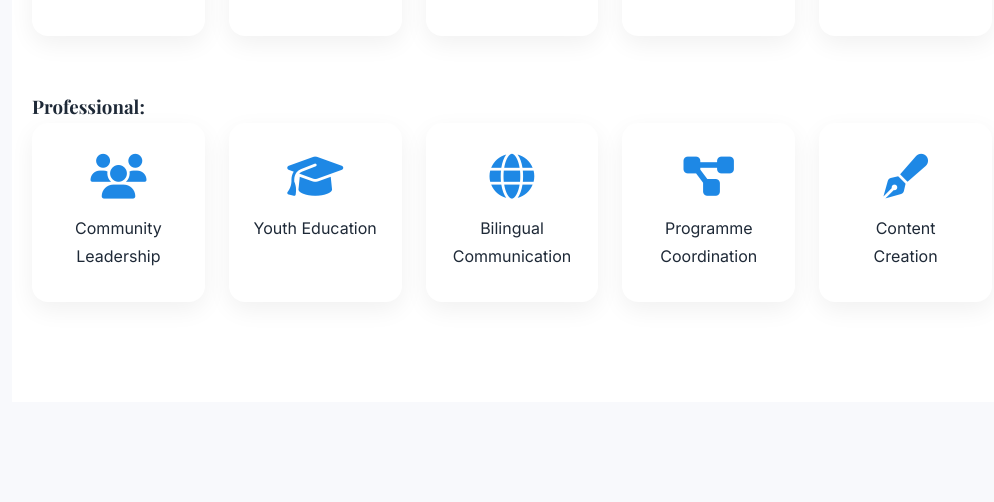
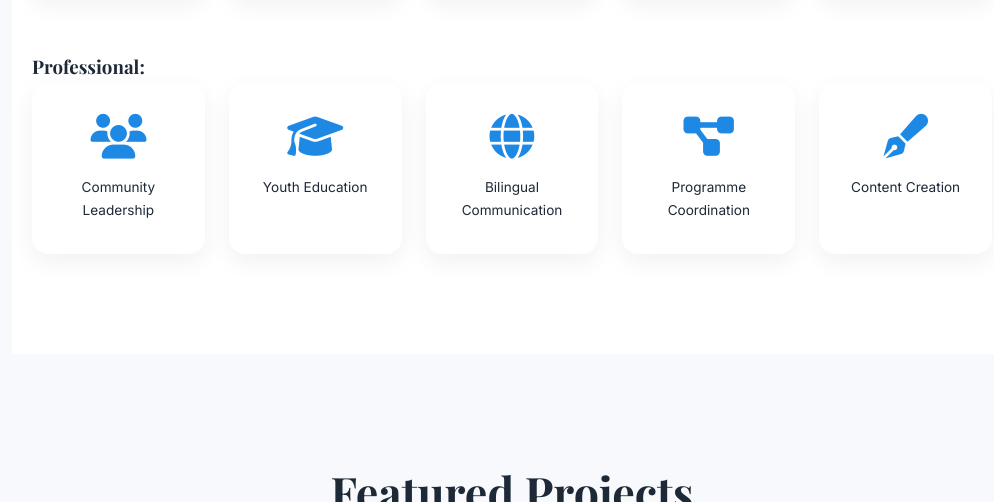
Before and after one commit to matandamabomba-design/portfolio, a plain HTML site: page index.html in a window 1280 px wide. Shown: the part 2452-2954 px from the top of the page, without its empty margins (128-1122 px from the left). Drawn offline with nearby package versions, Linux system fonts and the light colour scheme.

Commit message:
Refactor CSS for improved structure and readability

```diff
--- a/MatandaPortfolio.css
+++ b/MatandaPortfolio.css
@@ -179,7 +179,7 @@
     /* SKILLS */
 .skills-grid {
   display: grid;
-      grid-template-columns: repeat(auto-fit, minmax(140px, 1fr));
+  grid-template-columns: repeat(auto-fit, minmax(100px, 1fr));
   gap: 1.5rem;
 }
 
@@ -190,6 +190,9 @@
   border-radius: 16px;
   box-shadow: 0 8px 25px rgba(0,0,0,0.06);
   transition: all 0.4s;
+  font-size: 0.85rem;
+  word-wrap: break-word;
+  overflow: hidden;
 }
 
 .skill-card:hover {
```
Lines whose indentation alone changed are shown as unchanged.
